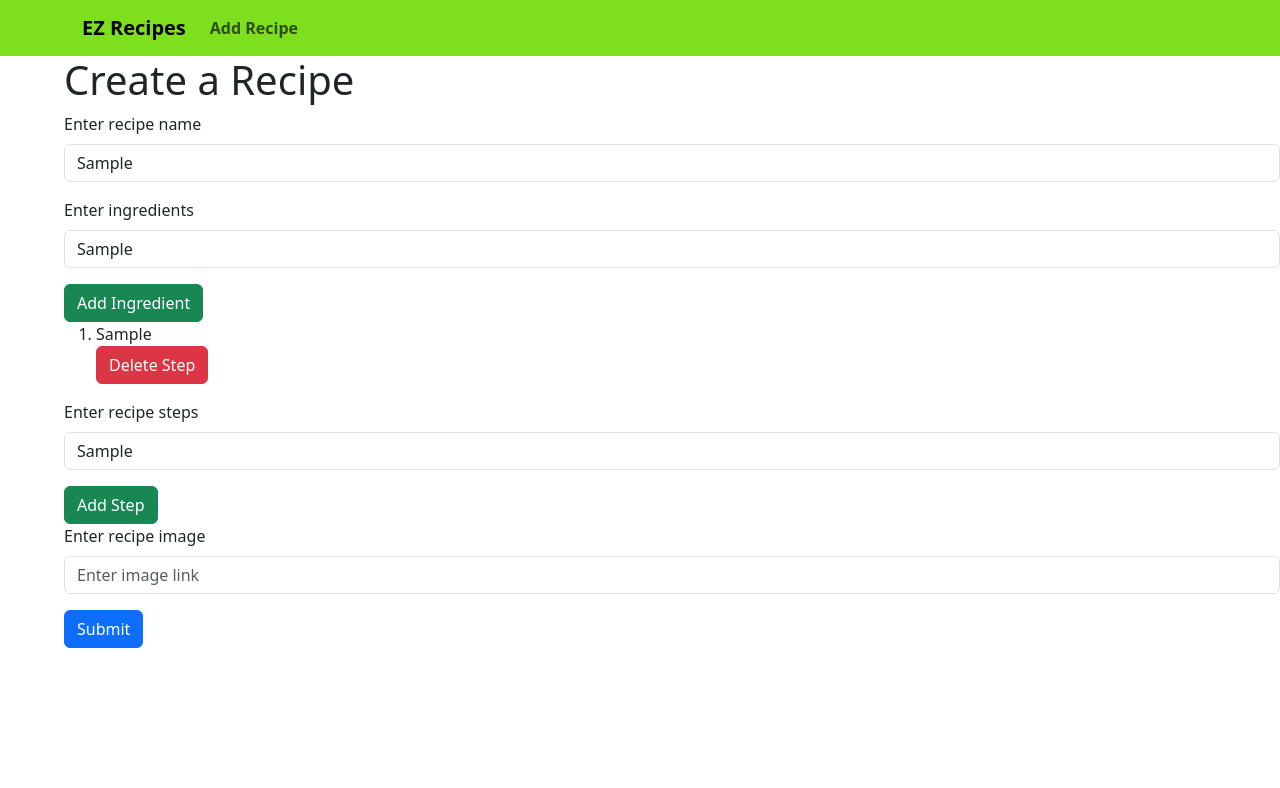
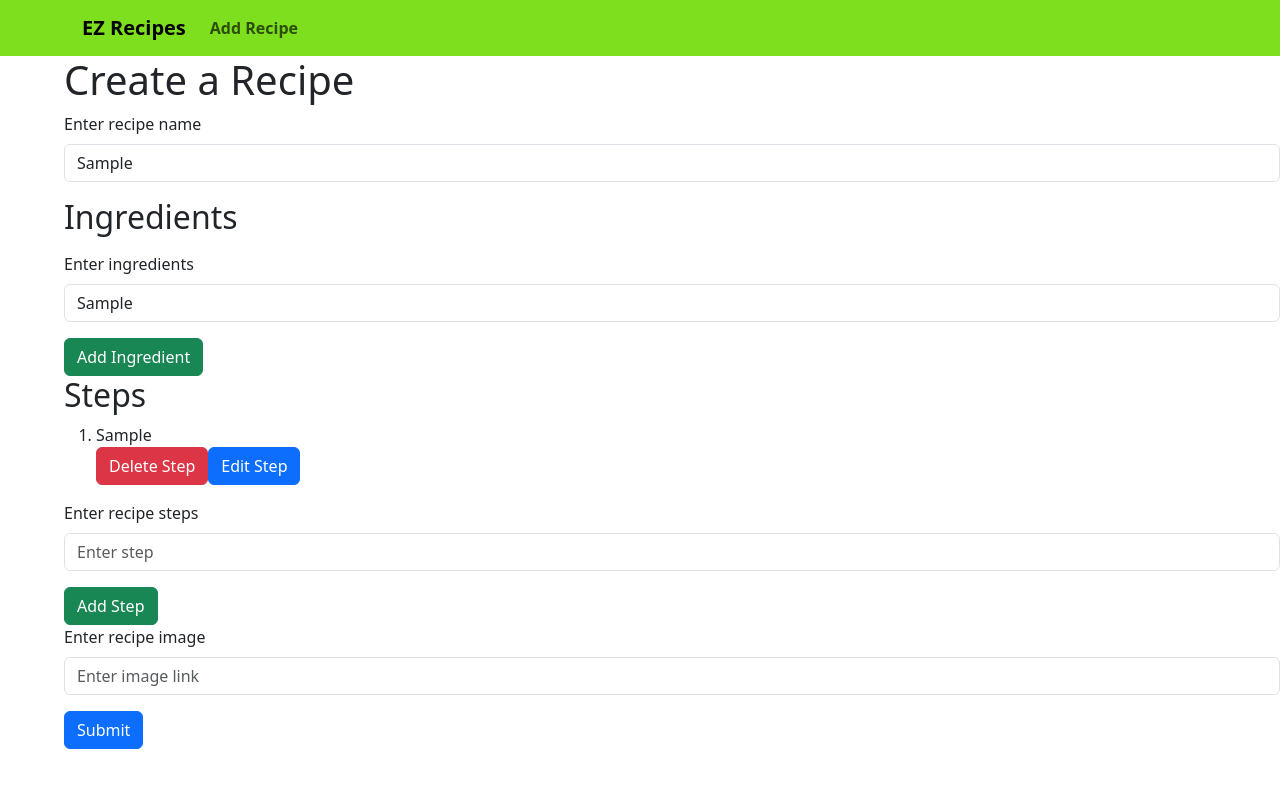
Before and after one commit to TheWolfeSlayer/Recipes-frontend, a React (Create React App) app: page /new in a window 1280 px wide. Both pictures are taken after typing "Sample", "Sample", "Sample", "Sample" into the empty fields and a click on the button "Add Step". Shown: the top 788 px of the page. Built offline with nearby package versions, Linux system fonts and the light colour scheme.

Commit message:
add edit step to new recipe page

```diff
--- a/src/components/New.js
+++ b/src/components/New.js
@@ -15,6 +15,7 @@ function New() {
 
   const [ingredientInput, setIngredientInput] = useState(""); // New state for individual ingredient input
   const [stepInput, setStepInput] = useState(""); // New state for individual step input
+  const [editedStepIndex, setEditedStepIndex] = useState(-1); // Index of the step being edited (-1 means no step is being edited)
 
   const handleChange = (e) => {
     const value = e.target.value;
@@ -51,10 +52,10 @@ function New() {
         console.log(recipeInput.steps)
         return {
           ...prevRecipeInput,
-          steps: updatedSteps, // Add numbered step to the array + Add new step to the array
+          steps: updatedSteps, // Add new step to the array
         };
       });
-      setStepInput("")
+      setStepInput(""); // Clear the step input field
     }
   };
 
@@ -70,11 +71,28 @@ function New() {
   const handleDeleteStep = (index) => {
     const updatedSteps = [...recipeInput.steps];
     updatedSteps.splice(index, 1);
-
     setRecipeInput({
       ...recipeInput,
       steps: updatedSteps,
     });
+  };
+
+  //Functions to Edit individual steps
+  const handleEditStep = (index) => {
+    setEditedStepIndex(index);
+  };
+
+  const handleSaveEditedStep = () => {
+    if (editedStepIndex !== -1) {
+      const updatedSteps = [...recipeInput.steps];
+      updatedSteps[editedStepIndex] = stepInput;
+      setRecipeInput({
+        ...recipeInput,
+        steps: updatedSteps,
+      });
+      setEditedStepIndex(-1);
+      setStepInput(""); // Clear the step input field
+    }
   };
 
   const handleSubmit = async (e) => {
@@ -96,7 +114,6 @@ function New() {
       console.log("response", data);
       navigate("/");
     }
-
   };
 
   return (
@@ -108,8 +125,9 @@ function New() {
       </Form.Group>
 
       <div>
+        <h2>Ingredients</h2>
+        {/* Displaying existing ingredients */}
         <ul>
-        {/* Displaying existing ingredients */}
           {recipeInput.ingredients.map((ingredient, index) => (
             <div key={index}>
               <li>{ingredient}</li>
@@ -127,22 +145,35 @@ function New() {
       <Button variant="success" onClick={handleAddIngredient}> Add Ingredient </Button>
 
       <div>
+        <h2>Steps</h2>
         {/* Displaying existing steps */}
         <ol>
           {recipeInput.steps.map((step, index) => (
             <div key={index}>
+              {editedStepIndex === index ? (
+                <div>
+                  <Form.Control placeholder="Edit step" onChange={handleStepChange} value={stepInput} />
+                  <Button variant="primary" onClick={handleSaveEditedStep}> Save </Button>
+                </div>
+              ) : (
+                <div>
                   <li>{step}</li>
                   <Button variant="danger" onClick={() => handleDeleteStep(index)}> Delete Step </Button>
+                  <Button variant="primary" onClick={() => handleEditStep(index)}> Edit Step </Button>
+                </div>
+              )}
             </div>
           ))}
         </ol>
       </div>
 
-    <Form.Group className="mb-3" >
+      <Form.Group className="mb-3">
         <Form.Label>Enter recipe steps</Form.Label>
-      <Form.Control placeholder="Enter step" onChange={handleStepChange}/>
+        <Form.Control placeholder="Enter step" onChange={handleStepChange} value={stepInput} />
       </Form.Group>
-    <Button variant="success" onClick={handleAddStep}> Add Step </Button>
+      <Button variant="success" onClick={handleAddStep}>
+        Add Step
+      </Button>
 
     {/* <div>
       <input onChange={handleChange} value={recipeInput.image} name="image" placeholder="Image" />
@@ -152,9 +183,7 @@ function New() {
       <Form.Control placeholder="Enter image link" onChange={handleChange} value={recipeInput.image}/>
     </Form.Group>
 
-    <Button variant="primary" type="submit">
-        Submit
-      </Button>
+    <Button variant="primary" type="submit"> Submit </Button>
     </Form>
   );
 }
--- a/src/components/UpdateRecipe.js
+++ b/src/components/UpdateRecipe.js
@@ -116,8 +116,9 @@ function UpdateRecipe() {
       </Form.Group>
 
       <div>
+        <h2>Ingredients</h2>
+        {/* Displaying existing ingredients */}
         <ul>
-        {/* Displaying existing ingredients */}
           {recipeInput.ingredients.map((ingredient, index) => (
             <div key={index}>
               <li>{ingredient}</li>
@@ -134,6 +135,7 @@ function UpdateRecipe() {
       <Button variant="success" onClick={handleAddIngredient}> Add Ingredient </Button>
 
       <div>
+        <h2>Steps</h2>
         {/* Displaying existing steps */}
         <ol>
           {recipeInput.steps.map((step, index) => (
```
Lines whose indentation alone changed are shown as unchanged.
